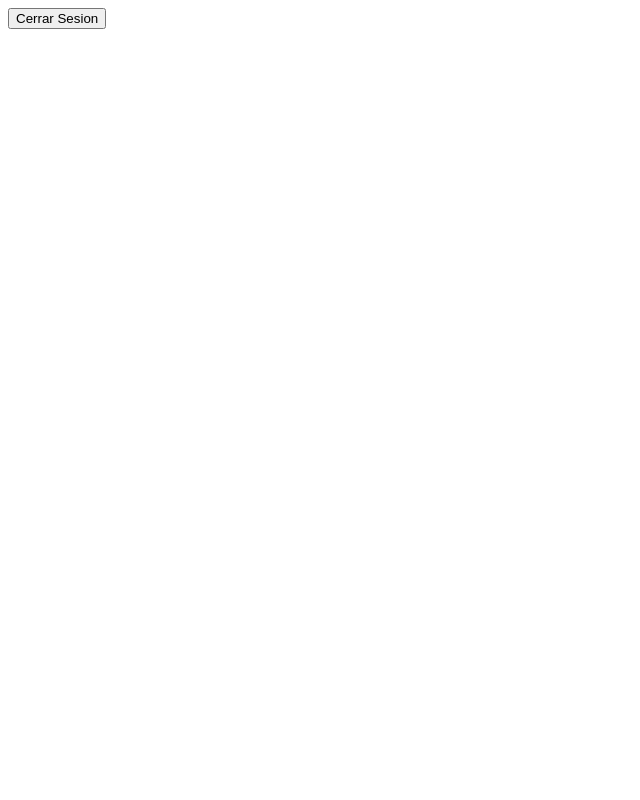
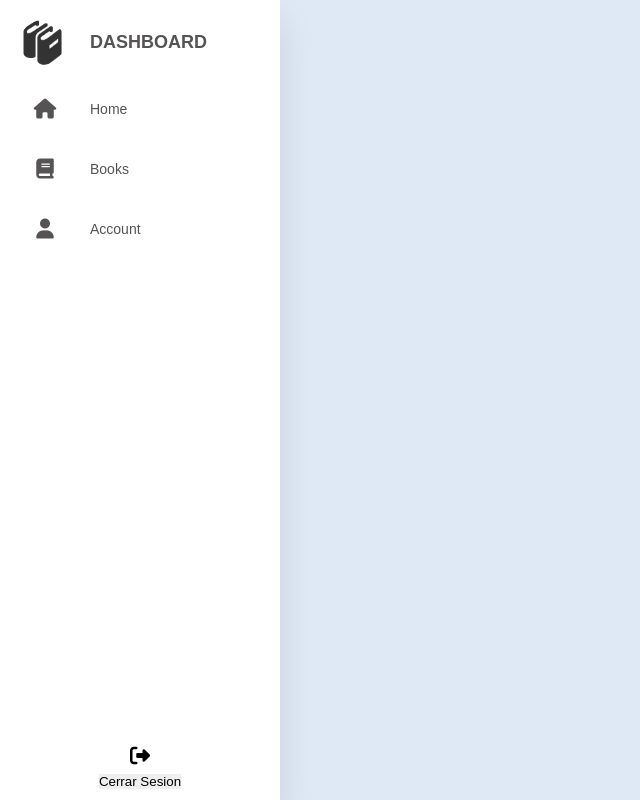
Before and after one commit to Orrv2904/cs50w-project1, a Flask app: page /books in a window 1280 px wide. Shown: the whole page, without its empty margins (0-640 px from the left). Run offline with Flask 3, Linux system fonts and the light colour scheme; the visitor is signed in with stand-in values (Sample User, id 1); some libraries are stand-ins or nearby versions; some web fonts are replaced.

Commit message:
Index en :construction:

```diff
--- a/static/sass/auth.scss
+++ b/static/sass/auth.scss
@@ -23,6 +23,7 @@ $mrg: 100px 40px;
 $wht: white;
 $trns: all 500ms;
 $mrg-top: 30px;
+$filter: grayscale(60%);
 
 *{
     margin: $cer;
--- /dev/null
+++ b/static/sass/index.css
@@ -0,0 +1,87 @@
+@import url("https://fonts.cdnfonts.com/css/gotham");
+* {
+  margin: 0;
+  padding: 0;
+  outline: none;
+  border: none;
+  text-decoration: none;
+  box-sizing: border-box;
+  font-family: "Gotham Black", sans-serif;
+}
+
+body {
+  background: #dfe9f5;
+}
+
+.container {
+  display: flex;
+}
+
+nav {
+  position: relative;
+  top: 0;
+  bottom: 0;
+  height: 100vh;
+  left: 0;
+  background: #fff;
+  width: 280px;
+  overflow: hidden;
+  box-shadow: 0 20px 35px rgba(0, 0, 0, 0.1);
+}
+
+.logo {
+  text-align: center;
+  display: flex;
+  margin: 10px 0 0 10px;
+}
+
+.logo img {
+  width: 45px;
+  height: 45px;
+  border-radius: 50%;
+}
+
+.logo span {
+  font-weight: bold;
+  padding-left: 15px;
+  font-size: 18px;
+  text-transform: uppercase;
+}
+
+a {
+  position: relative;
+  color: rgb(85, 83, 83);
+  font-size: 14px;
+  display: table;
+  width: 280px;
+  padding: 10px;
+}
+
+nav .fas {
+  position: relative;
+  width: 70px;
+  height: 40px;
+  top: 14px;
+  font-size: 20px;
+  text-align: center;
+}
+
+.nav-item {
+  position: relative;
+  top: 12px;
+  margin-left: 10px;
+}
+
+a:hover {
+  background: #eee;
+}
+
+.logout {
+  position: absolute;
+  bottom: 10px;
+  left: 0;
+  right: 0;
+  margin: auto;
+  text-align: center;
+  cursor: pointer;
+}/*# sourceMappingURL=index.css.map */
--- /dev/null
+++ b/static/sass/index.scss
@@ -0,0 +1,93 @@
+@import url('https://fonts.cdnfonts.com/css/gotham');
+
+*{
+    margin: 0;
+    padding: 0;
+    outline: none;
+    border: none;
+    text-decoration: none;
+    box-sizing: border-box;
+    font-family: 'Gotham Black', sans-serif;
+}
+
+body{
+    background: #dfe9f5;
+}
+
+.container{
+    display: flex;
+}
+
+nav{
+    position: relative;
+    top: 0;
+    bottom: 0;
+    height: 100vh;
+    left: 0;
+    background: #fff;
+    width: 280px;
+    overflow: hidden;
+    box-shadow: 0 20px 35px rgba(0, 0, 0, 0.1);
+}
+
+.logo{
+    text-align: center;
+    display: flex;
+    margin: 10px 0 0 10px;
+}
+
+.logo img{
+    width: 45px;
+    height: 45px;
+    border-radius: 50%;
+}
+
+.logo span{
+    font-weight: bold;
+    padding-left: 15px;
+    font-size: 18px;
+    text-transform: uppercase;
+}
+
+a{
+    position: relative;
+    color: rgb(85, 83, 83);
+    font-size: 14px;
+    display: table;
+    width: 280px;
+    padding: 10px;
+}
+
+nav .fas{
+    position: relative;
+    width: 70px;
+    height: 40px;
+    top: 14px;
+    font-size: 20px;
+    text-align: center;
+}
+
+.nav-item{
+    position: relative;
+    top: 12px;
+    margin-left: 10px;
+}
+
+a:hover{
+    background: #eee;
+}
+
+// .logout{
+//     position: absolute;
+//     bottom: 0;
+// }
+
+.logout {
+    position: absolute;
+    bottom: 10px;
+    left: 0;
+    right: 0;
+    margin: auto;
+    text-align: center;
+    cursor: pointer;
+}
--- a/templates/index.html
+++ b/templates/index.html
@@ -4,16 +4,54 @@
     <meta charset="UTF-8">
     <meta http-equiv="X-UA-Compatible" content="IE=edge">
     <meta name="viewport" content="width=device-width, initial-scale=1.0">
+    <link rel="stylesheet" href="https://cdnjs.cloudflare.com/ajax/libs/font-awesome/6.3.0/css/all.min.css"/>
+    <link rel="stylesheet" href="../static/sass/index.css">
     <title>Books</title>
 </head>
 <body>
+<div class="container">
+    <nav>
+        <ul>
+            <li><a href="" class="logo">
+            <img src="/static/images/logo.png" alt="">
+            <span class="nav-item">DashBoard</span>
+            </a></li>
+            <li><a href="">
+                <i class="fas fa-home"></i>
+                <span class="nav-item">Home</span>
+            </a></li>
+            <li><a href="">
+                <i class="fas fa-book"></i>
+                <span class="nav-item">Books</span>
+            </a></li>
+            <li><a href="">
+                <i class="fas fa-user"></i>
+                <span class="nav-item">Account</span>
+            </a></li>
+            <!-- <li><a href="" class="logout">
+                <i class="fas fa-sign-out-alt"></i>
+                <span class="nav-item">Logout</span>
+            </a></li> -->
+            <li class="logout">
+                <i class="fas fa-sign-out-alt"></i>
+                <form method="POST" action="/logout">
+                    <button type="submit" class="btn btn-primary">
+                        Cerrar Sesion
+                    </button>
+                </form>
+            </li>
+        </ul>
+    </nav>
+</div>
+
 
   <!-- Cerrar sesion -->
-  <form method="POST" action="/logout">
+  <!-- <form method="POST" action="/logout">
     <button type="submit" class="btn btn-primary">
         Cerrar Sesion
     </button>
-</form>
+</form> -->
+
 
 </body>
 </html>
```
Also changed, not shown: static/images/1.jpg (added), static/images/2.jpg (added), static/images/bg4.jpg, static/images/logo.png (added), 2 other files.
